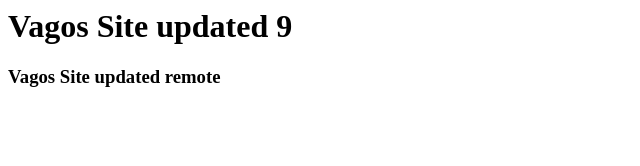
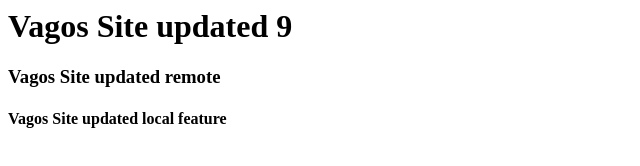
Before and after one commit to eoikonom/vagrepo1, a plain HTML site: page index.html in a window 1280 px wide. Shown: the whole page, without its empty margins (0-640 px from the left). Drawn offline with Linux system fonts and the light colour scheme.

Commit message:
Update local with feature

```diff
--- a/index.html
+++ b/index.html
@@ -3,5 +3,6 @@
   <h1>Vagos Site updated 9</h1>
 
   <h3>Vagos Site updated remote</h3>
+  <h4>Vagos Site updated local feature</h4>
 </body>
 </html>
```
